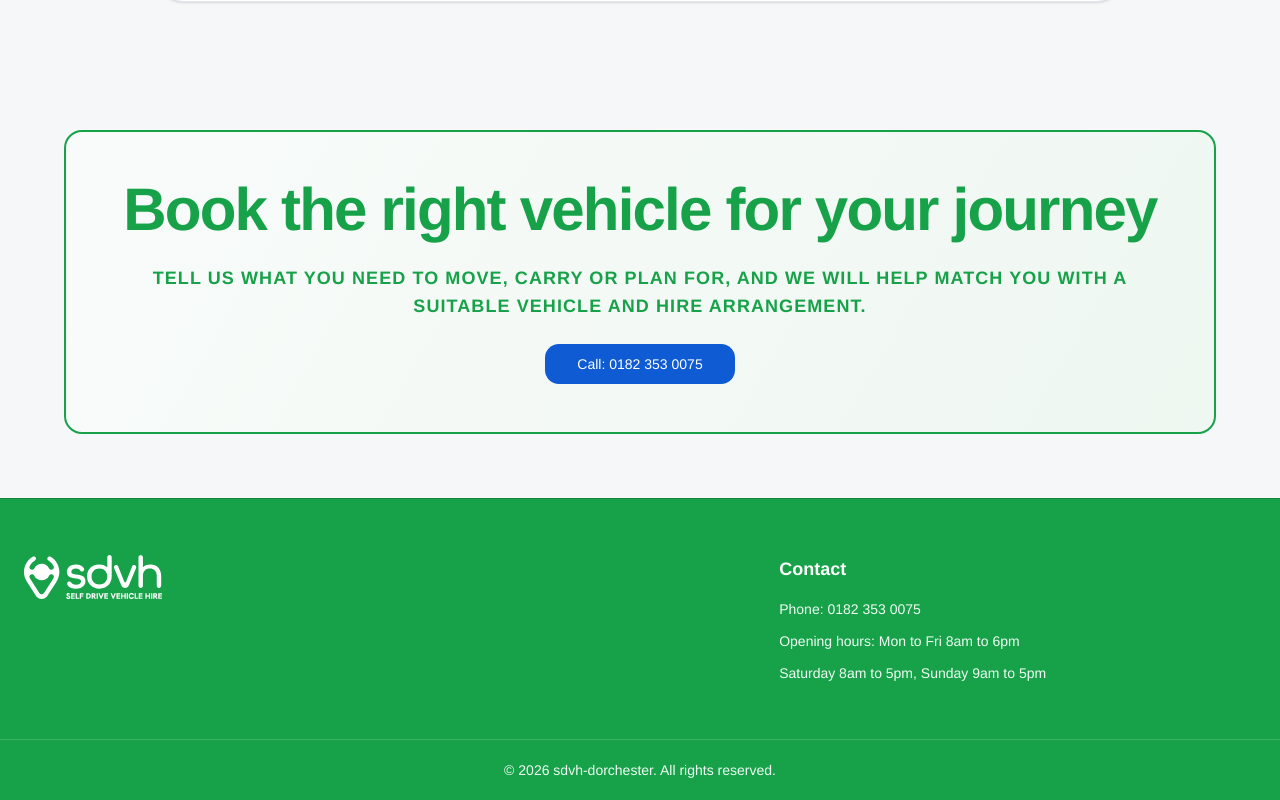
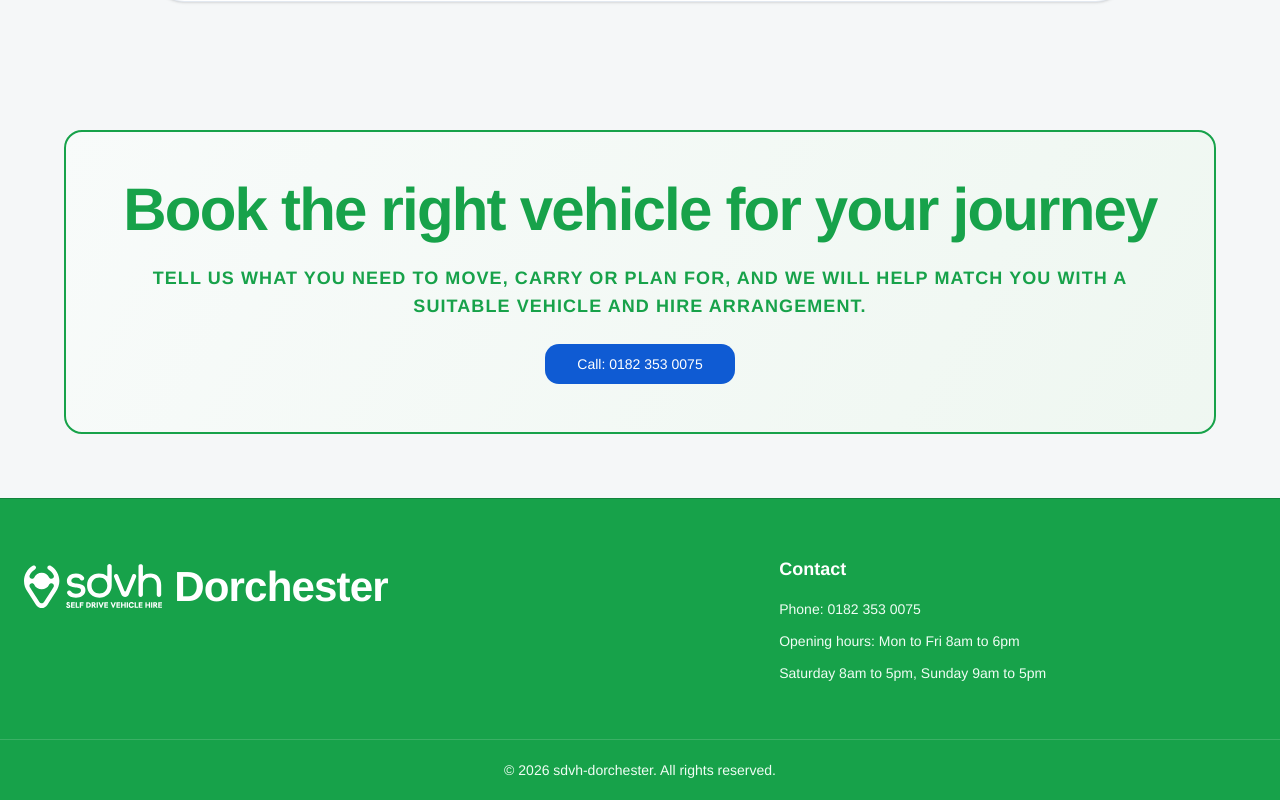
Before and after one commit to jasonbaroma/sdvh-dorchester, a Next.js app: page / in a window 1280 px wide. Shown: the part 7278-8078 px from the top of the page. Built offline with nearby package versions, Linux system fonts and the light colour scheme; a web font is replaced by a local one.

Commit message:
Match footer branding to header

```diff
--- a/components/home-page.tsx
+++ b/components/home-page.tsx
@@ -814,6 +814,7 @@
       <footer className="border-t border-[var(--brand-green-dark)] bg-[var(--brand-green)] text-white">
         <div className="mx-auto grid max-w-7xl gap-10 px-6 py-14 md:grid-cols-[1.2fr_0.8fr]">
           <div>
+            <div className="flex items-center gap-3">
               <Image
                 src="/images/SDVH_logo.svg"
                 alt={companyName}
@@ -821,6 +822,10 @@
                 height={62}
                 className="h-11 w-auto"
               />
+              <span className="text-[2.63rem] font-semibold tracking-[-0.02em] text-white">
+                {mainLocationName}
+              </span>
+            </div>
           </div>
           <div>
             <h3 className="text-lg font-semibold text-white">Contact</h3>
```
Lines whose indentation alone changed are shown as unchanged.
